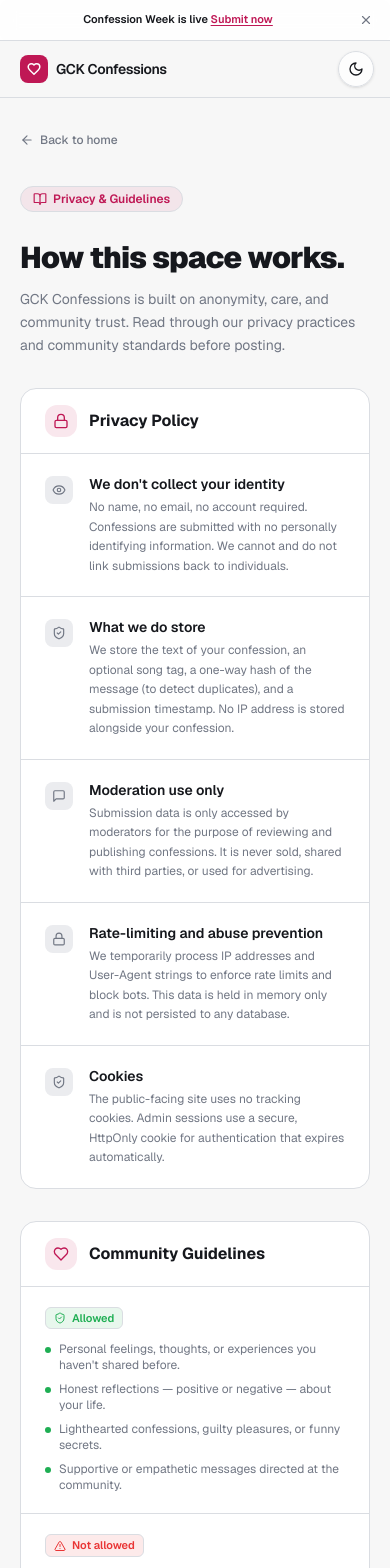
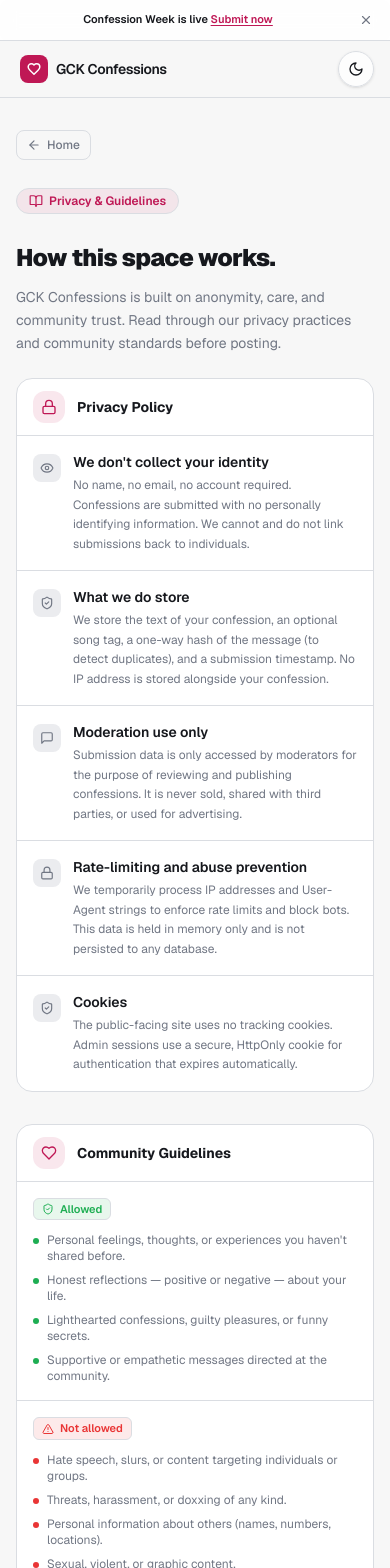
Before and after one commit to RexSixT9/gckconfessions, a Next.js app: page /guidelines in a window 390 px wide. Shown: the top 1568 px of the page. Built offline with nearby package versions, Linux system fonts and the light colour scheme.

Commit message:
feat: improve styling and layout for Guidelines and Submit pages for better UI consistency

```diff
--- a/src/app/guidelines/page.tsx
+++ b/src/app/guidelines/page.tsx
@@ -19,25 +19,25 @@ export const metadata = {
 export default function GuidelinesPage() {
   return (
     <main className="flex-1">
-      <div className="mx-auto w-full max-w-2xl px-5 sm:px-6">
+      <div className="mx-auto w-full max-w-2xl px-4 sm:px-6">
         {/* Back */}
         <div className="pt-8 pb-2">
           <Link
             href="/"
-            className="inline-flex items-center gap-1.5 text-xs font-medium text-[hsl(var(--muted-foreground))] transition hover:text-[hsl(var(--foreground))]"
+            className="inline-flex items-center gap-1.5 rounded-lg border border-[hsl(var(--border))] bg-transparent px-2.5 py-1.5 text-xs font-medium text-[hsl(var(--muted-foreground))] transition hover:border-[hsl(var(--accent))]/40 hover:text-[hsl(var(--accent))]"
           >
             <ArrowLeft className="h-3.5 w-3.5" />
-            Back to home
+            Home
           </Link>
         </div>
 
         {/* Page header */}
-        <section className="pb-8 pt-6">
+        <section className="pb-6 pt-5 sm:pb-8 sm:pt-6">
           <span className="mb-4 inline-flex items-center gap-1.5 rounded-full border border-[hsl(var(--accent))]/20 bg-[hsl(var(--accent))]/8 px-3 py-1 text-xs font-semibold text-[hsl(var(--accent))]">
             <BookOpen className="h-3.5 w-3.5" />
             Privacy &amp; Guidelines
           </span>
-          <h1 className="mt-3 text-3xl font-black tracking-tight text-[hsl(var(--foreground))] sm:text-4xl">
+          <h1 className="mt-3 text-2xl font-black tracking-tight text-[hsl(var(--foreground))] sm:text-4xl">
             How this space works.
           </h1>
           <p className="mt-3 text-sm leading-relaxed text-[hsl(var(--muted-foreground))] sm:text-base">
@@ -49,11 +49,11 @@ export default function GuidelinesPage() {
         {/* ── PRIVACY SECTION ─────────────────────────────── */}
         <section className="mb-8 overflow-hidden rounded-2xl border border-[hsl(var(--border))] bg-[hsl(var(--card))]">
           {/* Section header */}
-          <div className="flex items-center gap-3 border-b border-[hsl(var(--border))] px-6 py-4">
+          <div className="flex items-center gap-3 border-b border-[hsl(var(--border))] px-4 py-3 sm:px-6 sm:py-4">
             <span className="flex h-8 w-8 items-center justify-center rounded-xl bg-[hsl(var(--accent))]/10">
               <Lock className="h-4 w-4 text-[hsl(var(--accent))]" />
             </span>
-            <h2 className="text-base font-bold text-[hsl(var(--foreground))]">Privacy Policy</h2>
+            <h2 className="text-sm font-bold text-[hsl(var(--foreground))] sm:text-base">Privacy Policy</h2>
           </div>
 
           <div className="divide-y divide-[hsl(var(--border))]">
@@ -84,7 +84,7 @@ export default function GuidelinesPage() {
                 body: "The public-facing site uses no tracking cookies. Admin sessions use a secure, HttpOnly cookie for authentication that expires automatically.",
               },
             ].map(({ icon: Icon, title, body }) => (
-              <div key={title} className="flex items-start gap-4 px-6 py-5">
+              <div key={title} className="flex items-start gap-3 px-4 py-4 sm:gap-4 sm:px-6 sm:py-5">
                 <span className="mt-0.5 flex h-7 w-7 shrink-0 items-center justify-center rounded-lg bg-[hsl(var(--secondary))]">
                   <Icon className="h-3.5 w-3.5 text-[hsl(var(--muted-foreground))]" />
                 </span>
@@ -99,11 +99,11 @@ export default function GuidelinesPage() {
 
         {/* ── COMMUNITY GUIDELINES ────────────────────────── */}
         <section className="mb-8 overflow-hidden rounded-2xl border border-[hsl(var(--border))] bg-[hsl(var(--card))]">
-          <div className="flex items-center gap-3 border-b border-[hsl(var(--border))] px-6 py-4">
+          <div className="flex items-center gap-3 border-b border-[hsl(var(--border))] px-4 py-3 sm:px-6 sm:py-4">
             <span className="flex h-8 w-8 items-center justify-center rounded-xl bg-[hsl(var(--accent))]/10">
               <Heart className="h-4 w-4 text-[hsl(var(--accent))]" />
             </span>
-            <h2 className="text-base font-bold text-[hsl(var(--foreground))]">Community Guidelines</h2>
+            <h2 className="text-sm font-bold text-[hsl(var(--foreground))] sm:text-base">Community Guidelines</h2>
           </div>
 
           <div className="divide-y divide-[hsl(var(--border))]">
@@ -131,7 +131,7 @@ export default function GuidelinesPage() {
                 ],
               },
             ].map(({ label, variant, items }) => (
-              <div key={label} className="px-6 py-5">
+              <div key={label} className="px-4 py-4 sm:px-6 sm:py-5">
                 <p
                   className={`mb-3 inline-flex items-center gap-1.5 rounded-md px-2 py-0.5 text-[11px] font-semibold ${
                     variant === "accept"
@@ -166,7 +166,7 @@ export default function GuidelinesPage() {
         </section>
 
         {/* ── ENFORCEMENT ─────────────────────────────────── */}
-        <section className="mb-10 rounded-2xl border border-[hsl(var(--border))] bg-[hsl(var(--secondary))] px-6 py-5">
+        <section className="mb-10 rounded-2xl border border-[hsl(var(--border))] bg-[hsl(var(--secondary))] px-4 py-4 sm:px-6 sm:py-5">
           <div className="flex items-start gap-3">
             <span className="mt-0.5 flex h-7 w-7 shrink-0 items-center justify-center rounded-lg bg-amber-100 dark:bg-amber-950/40">
               <AlertTriangle className="h-3.5 w-3.5 text-amber-600 dark:text-amber-400" />
--- a/src/app/submit/page.tsx
+++ b/src/app/submit/page.tsx
@@ -149,10 +149,10 @@ export default function SubmitPage() {
           <div data-animate className="mb-5">
             <Link
               href="/"
-              className="inline-flex items-center gap-1.5 text-xs font-medium text-[hsl(var(--muted-foreground))] transition hover:text-[hsl(var(--accent))]"
+              className="inline-flex items-center gap-1.5 rounded-lg border border-[hsl(var(--border))] bg-transparent px-2.5 py-1.5 text-xs font-medium text-[hsl(var(--muted-foreground))] transition hover:border-[hsl(var(--accent))]/40 hover:text-[hsl(var(--accent))]"
             >
               <ArrowLeft className="h-3.5 w-3.5" />
-              Back to home
+              Home
             </Link>
             <h1 className="mt-3 text-xl font-bold tracking-tight text-[hsl(var(--foreground))] sm:text-2xl">
               Share your confession
```
